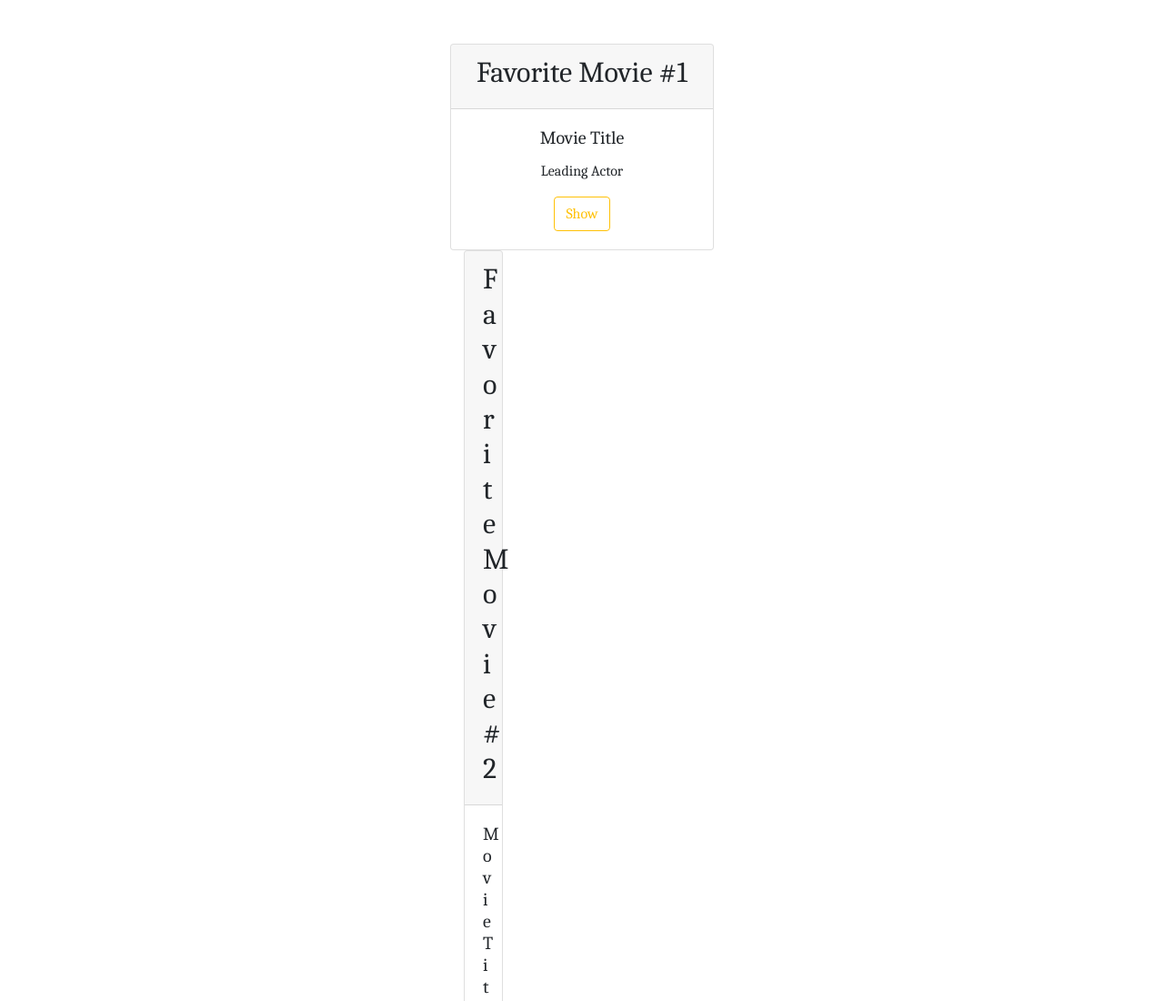
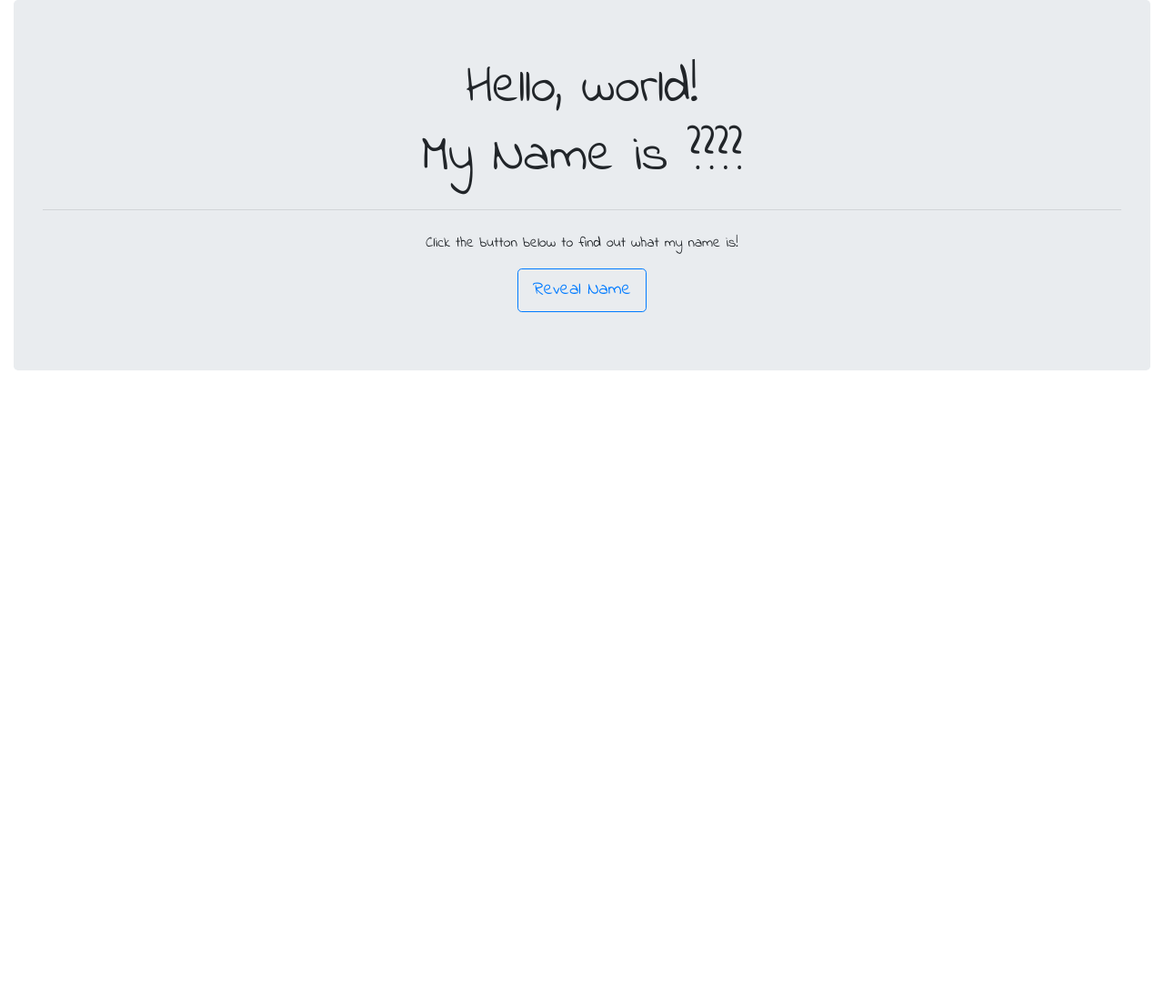
Before and after one commit to Jromani1002/AJAX-practice, a plain HTML site: page index.html in a window 1280 px wide. Shown: the top 1100 px of the page at 91% size. After the commit the page ends 800 px from the top, so only its background shows below. Drawn offline with nearby package versions, Linux system fonts and the light colour scheme.

Commit message:
Add files via upload

```diff
--- a/index.html
+++ b/index.html
@@ -7,68 +7,38 @@
 
     <!-- Bootstrap CSS -->
     <link rel="stylesheet" href="https://stackpath.bootstrapcdn.com/bootstrap/4.4.1/css/bootstrap.min.css" integrity="sha384-Vkoo8x4CGsO3+Hhxv8T/Q5PaXtkKtu6ug5TOeNV6gBiFeWPGFN9MuhOf23Q9Ifjh" crossorigin="anonymous">
-    <link href="https://fonts.googleapis.com/css?family=Caladea&display=swap" rel="stylesheet">
-    <title>Movies</title>
+    <link href="https://fonts.googleapis.com/css?family=Indie+Flower&display=swap" rel="stylesheet">
+    <title>Hello, world!</title>
     <style media="screen">
-      body {font-family: 'Caladea', sans-serif;}
+      body {font-family: 'Indie Flower', sans-serif;}
     </style>
   </head>
   <body>
+    <div id="name">
     <div class="container-fluid">
-      <div class="row text-center justify-content-around mt-5">
-        <div class="col-3">
-          <div class="card">
-            <div id="movie">
-            <div class="card-header">
-              <h2>Favorite Movie #1</h2>
-            </div>
-            <div class="card-body">
-              <h5 class="card-title">Movie Title</h5>
-              <p class="card-text">Leading Actor</p>
-              <button type="button" class="btn btn-outline-warning" onclick="loadDoc()">Show</button>
-            </div>
-          </div>
-        </div>
-        <div class="col-3">
-          <div class="card">
-            <div class="card-header">
-              <h2>Favorite Movie #2</h2>
-            </div>
-            <div id
-            <div class="card-body">
-              <h5 class="card-title">Movie Title</h5>
-              <p class="card-text">Leading Actor</p>
-              <button type="button" class="btn btn-outline-warning">Show</button>
-            </div>
-          </div>
-        </div>
-        <div class="col-3">
-          <div class="card">
-            <div class="card-header">
-              <h2>Favorite Movie #3</h2>
-            </div>
-            <div class="card-body">
-              <h5 class="card-title">Movie Title</h5>
-              <p class="card-text">Leading Actor</p>
-              <button type="button" class="btn btn-outline-warning">Show</button>
-            </div>
-          </div>
-        </div>
+      <div class="jumbotron text-center">
+        <h1 class="display-4">Hello, world!</h1>
+        <h1 class="display-4">My Name is ????</h1>
+        <hr class="my-4">
+        <p>Click the button below to find out what my name is!</p>
+        <button type="button" class="btn btn-outline-primary btn-lg" onclick="loadDoc()">Reveal Name</button>
       </div>
     </div>
+  </div>
 
-    <script>
-      function loadDoc() {
-        var req = new XMLHttpRequest();
-        req.onreadystatechange = function(){
-          if(this.onreadystatechange == 4 && this.status == 200) {
-            document.getElementById("movie")inner.html = this.resonseText;
-          }
-          req.open("GET", "movies.txt",true);
-          req.send();
-        }
-      }
-    </script>
+  <script>
+  function revealName() {
+    var mRequest = new XMLHttpRequest();
+mRequest.onreadystatechange = function{
+    alert(mRequest.onreadystatechange);
+    alert(mRequest.readyState);
+    alert(mRequest.status);
+    }
+    mRequest.open("GET", "name.txt", true);
+    mRequest.send();
+}
+  </script>
+
     <!-- Optional JavaScript -->
     <!-- jQuery first, then Popper.js, then Bootstrap JS -->
     <script src="https://code.jquery.com/jquery-3.4.1.slim.min.js" integrity="sha384-J6qa4849blE2+poT4WnyKhv5vZF5SrPo0iEjwBvKU7imGFAV0wwj1yYfoRSJoZ+n" crossorigin="anonymous"></script>
```
